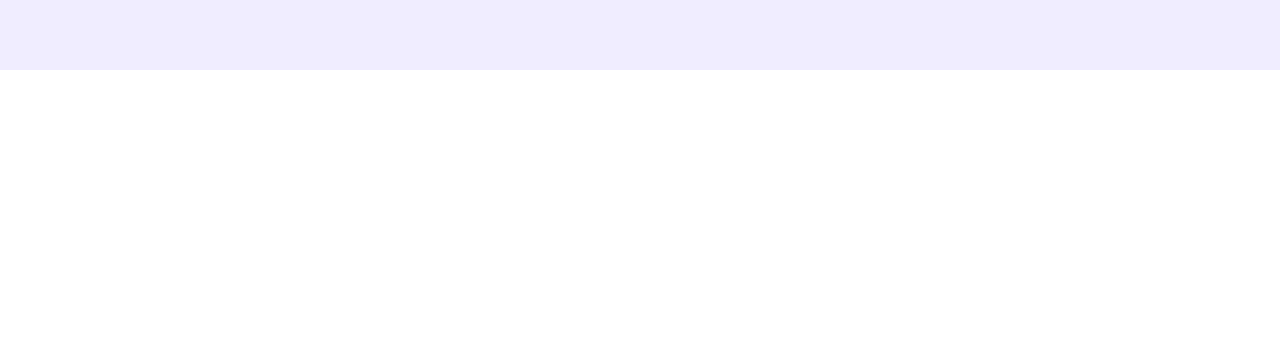
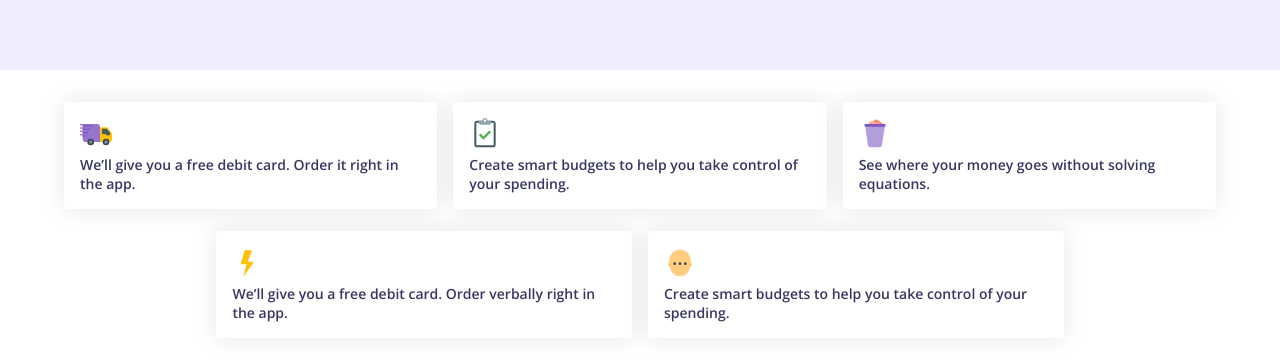
Before and after one commit to blyncnov/Munchie, a React (Create React App) app: page / in a window 1280 px wide. Shown: the part 690-1050 px from the top of the page. Before the commit the page ends 800 px from the top, so only its background shows below. Built offline with nearby package versions, Linux system fonts and the light colour scheme; a web font is replaced by a local one.

Commit message:
Munchie Food Ordering App fisrt commit v9

```diff
--- a/src/App.js
+++ b/src/App.js
@@ -1,4 +1,5 @@
 import React from "react";
+import Features from "./components/Features";
 
 // import all Components
 import Header from "./components/Header";
@@ -9,6 +10,9 @@ const App = () => {
   return (
     <>
       <Header />
+      <div className="Constrainant">
+        <Features />
+      </div>
     </>
   );
 };
--- /dev/null
+++ b/src/components/Features.jsx
@@ -0,0 +1,65 @@
+import React from 'react'
+import {
+    FcInTransit,
+    FcInspection,
+    FcFullTrash,
+    FcFlashOn,
+    FcNeutralDecision
+} from "react-icons/fc"
+
+import {
+    FeatureContainer,
+    FeatureColumn,
+    FeatureRow,
+    FeatureBoxOneSummary,
+    FeatureBoxOneCard,
+    FeatureBoxTwoSummary,
+    FeatureBoxTwoCard
+} from "../style/FeatureStyle"
+
+const Features = () => {
+    return (
+        <>
+            <FeatureContainer>
+
+                <FeatureColumn>
+                    <FeatureRow>
+                        <FeatureBoxOneSummary>
+                            <FeatureBoxOneCard>
+                                <FcInTransit style={{ fontSize: "2em" }} />
+                                <br />
+                                <p>We’ll give you a free debit card. Order it right in the app.</p>
+                            </FeatureBoxOneCard>
+                            <FeatureBoxOneCard>
+                                <FcInspection style={{ fontSize: "2em" }} />
+                                <br />
+                                <p>Create smart budgets to help you take control of your spending.</p>
+                            </FeatureBoxOneCard>
+                            <FeatureBoxOneCard>
+                                <FcFullTrash style={{ fontSize: "2em" }} />
+                                <br />
+                                <p>See where your money goes without solving equations.</p>
+                            </FeatureBoxOneCard>
+                        </FeatureBoxOneSummary>
+                        <br />
+                        <FeatureBoxTwoSummary>
+                            <FeatureBoxTwoCard>
+                                <FcFlashOn style={{ fontSize: "2em" }} />
+                                <br />
+                                <p>We’ll give you a free debit card. Order verbally  right in the app.</p>
+                            </FeatureBoxTwoCard>
+                            <FeatureBoxTwoCard>
+                                <FcNeutralDecision style={{ fontSize: "2em" }} />
+                                <br />
+                                <p>Create smart budgets to help you take control of your spending.</p>
+                            </FeatureBoxTwoCard>
+
+                        </FeatureBoxTwoSummary>
+                    </FeatureRow>
+                </FeatureColumn>
+            </FeatureContainer>
+        </>
+    )
+}
+
+export default Features
--- /dev/null
+++ b/src/style/FeatureStyle.js
@@ -0,0 +1,96 @@
+import styled from "styled-components";
+
+export const FeatureContainer = styled.div`
+  width: 100%;
+  padding: 2em 0;
+
+  h1 {
+    text-align: center;
+  }
+`;
+
+export const FeatureColumn = styled.div`
+  width: 100%;
+`;
+
+export const FeatureRow = styled.div`
+  width: 100%;
+`;
+
+export const FeatureBoxOneSummary = styled.div`
+  width: 100%;
+  display: flex;
+  justify-content: space-between;
+  align-items: center;
+  gap: 1em;
+
+  @media (max-width: 760px) {
+    flex-direction: column;
+  }
+`;
+
+export const FeatureBoxTwoSummary = styled.div`
+  width: 100%;
+  display: flex;
+  justify-content: center;
+  align-items: center;
+  gap: 1em;
+
+  @media (max-width: 760px) {
+    flex-direction: column;
+  }
+`;
+
+export const FeatureBoxOneCard = styled.div`
+  box-shadow: 0 0 25px rgb(0 0 0 / 10%);
+  background-color: white;
+  padding: 1em;
+  border-radius: 3px;
+  gap: 1em;
+  flex-basis: 33.3%;
+  color: #383762;
+
+  p {
+    font-weight: 600;
+    font-size: 14px;
+  }
+
+  @media (max-width: 760px) {
+    display: flex;
+    justify-content: space-between;
+    align-items: center;
+
+    p {
+      font-weight: 600;
+      font-size: 12px;
+    }
+  }
+`;
+
+export const FeatureBoxTwoCard = styled.div`
+  box-shadow: 0 0 25px rgb(0 0 0 / 10%);
+  background-color: white;
+  padding: 1em;
+  border-radius: 3px;
+  gap: 1em;
+  flex-basis: 33.3%;
+  color: #383762;
+
+  p {
+    font-weight: 600;
+    font-size: 14px;
+  }
+
+  @media (max-width: 760px) {
+    display: flex;
+    justify-content: space-between;
+    align-items: center;
+
+    p {
+      font-weight: 600;
+      font-size: 12px;
+    }
+  }
+`;
+
+export default FeatureContainer;
--- a/src/style/NavigationStyle.js
+++ b/src/style/NavigationStyle.js
@@ -2,7 +2,7 @@ import styled from "styled-components";
 
 export const NavigationContainer = styled.div`
   width: 100%;
-  /* background-color: rgb(221, 255, 154); */
+  position: relative;
   background-color: #ebe7ffb9;
 `;
 
@@ -11,6 +11,7 @@ export const NavigationColumn = styled.div`
   padding: 0.5em 0;
   height: 70px;
   display: flex;
+  position: relative;
   align-items: center;
   /* background-color: #fff; */
   box-shadow: rgba(0, 0, 0, 0.1) 0px 4px 6px -1px,
```
